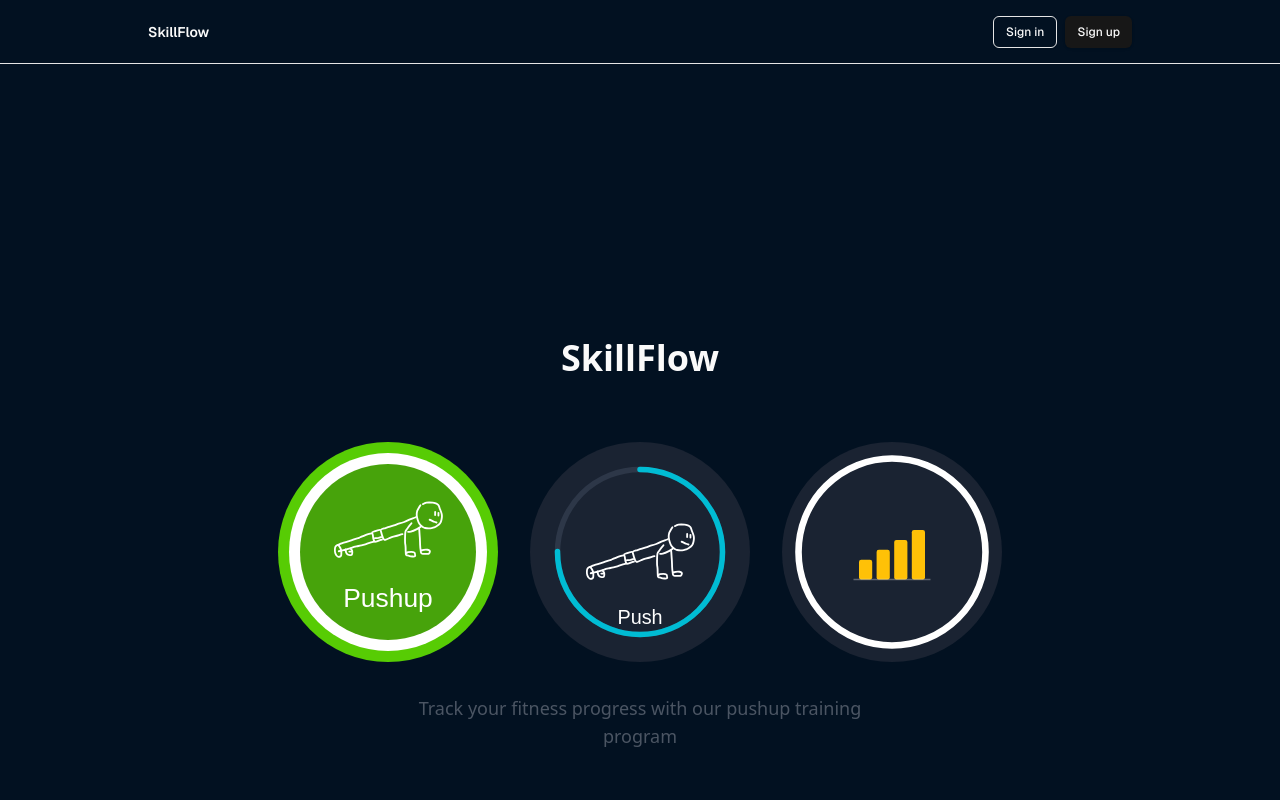
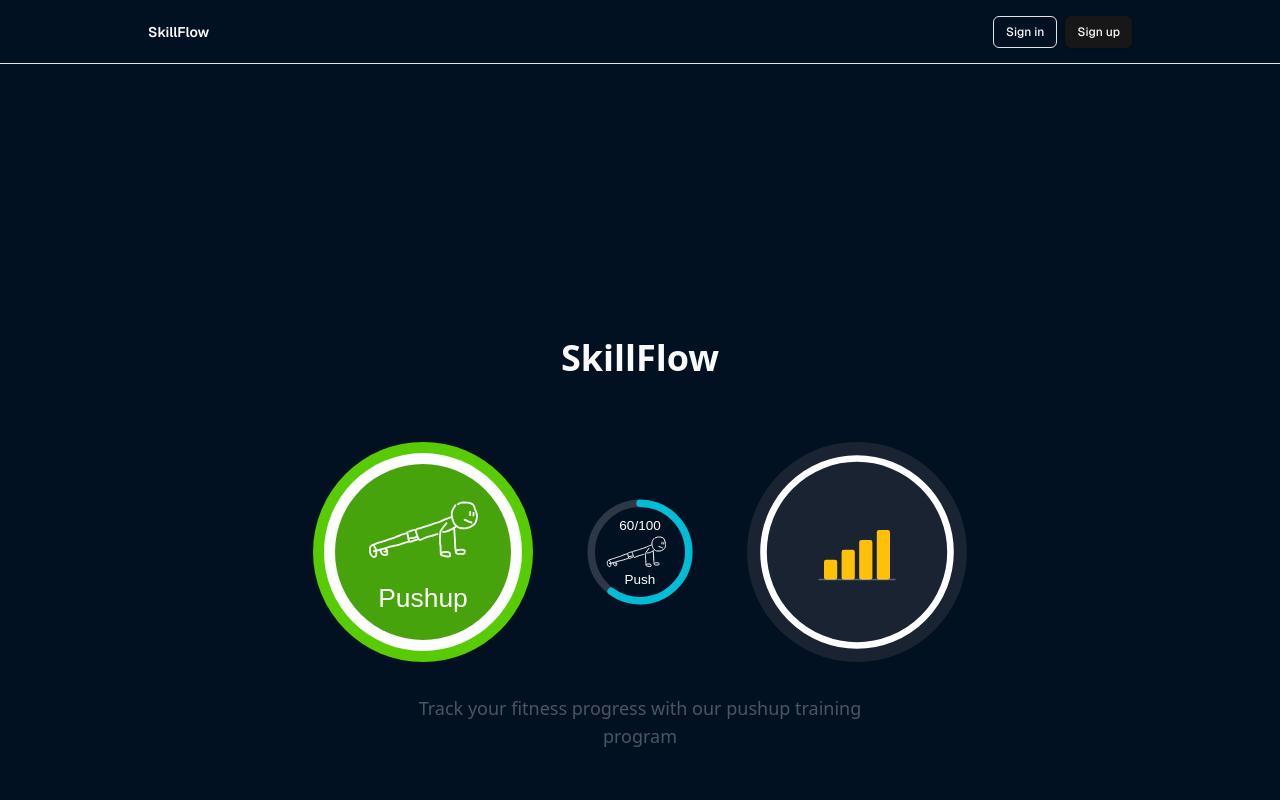
Before and after one commit to egoldin03/SkillFlow, a Next.js app: page / in a window 1280 px wide. Shown: the top 800 px of the page. Built offline with nearby package versions, Linux system fonts and the light colour scheme; no server answers.

Commit message:
updated progress icon

```diff
--- a/app/page.tsx
+++ b/app/page.tsx
@@ -1,8 +1,8 @@
 import { AuthButton } from "@/components/auth-button";
 import { ThemeSwitcher } from "@/components/theme-switcher";
-import { PushProgressIcon } from "@/components/chart/PushProgressIcon";
 import { StatsIcon } from "@/components/chart/StatsIcon";
 import { BaseNode } from "@/components/chart/BaseNode";
+import { BaseProgressIcon } from "@/components/chart/BaseProgressIcon";
 import Link from "next/link";
 
 export default function Home() {
@@ -24,7 +24,7 @@ export default function Home() {
 
             <div className="flex gap-8 items-center flex-wrap justify-center">
               <BaseNode size={220} label="Pushup" image_path="/pushup.svg" />
-              <PushProgressIcon size={220} progress={75} />
+              <BaseProgressIcon size={150} progress={60} label="Push" image_path="/pushup.svg" />
               <StatsIcon size={220} />
             </div>
 
--- a/components/chart/PushProgressIcon.tsx
+++ b/components/chart/BaseProgressIcon.tsx
@@ -1,18 +1,22 @@
 import React from "react";
 
-interface PushProgressIconProps {
+interface BaseProgressIconProps {
   size?: number;
   progress?: number; // Progress value from 0 to 100
   className?: string;
+  image_path?: string;
+  label?: string;
 }
 
-export const PushProgressIcon: React.FC<PushProgressIconProps> = ({
+export const BaseProgressIcon: React.FC<BaseProgressIconProps> = ({
   size = 200,
-  progress = 75, // Default to 75% progress as shown in the image
+  progress = 1, // Default to 75% progress as shown in the image
   className = "",
+  image_path = "",
+  label = "",
 }) => {
   const radius = 85;
-  const strokeWidth = 5;
+  const strokeWidth = 10;
   const normalizedRadius = radius - strokeWidth * 2;
   const circumference = normalizedRadius * 2 * Math.PI;
   const strokeDasharray = `${circumference} ${circumference}`;
@@ -25,9 +29,6 @@ export const PushProgressIcon: React.FC<PushProgressIconProps> = ({
       viewBox="0 0 200 200"
       className={className}
     >
-      {/* Dark background circle */}
-      <circle cx="100" cy="100" r="100" fill="#1a2332" />
-
       {/* Background progress circle (dark) */}
       <circle
         cx="100"
@@ -53,23 +54,35 @@ export const PushProgressIcon: React.FC<PushProgressIconProps> = ({
       />
 
       {/* Pushup stick figure */}
-      {/* Pushup figure from /public/pushup.svg */}
-      <image href="/pushup.svg" x="50" y="50" width="100" height="100" />
+      <image href={image_path} x="55" y="60" width="80" height="80" />
 
-      {/* "Push" text */}
+      {/* label text */}
       <text
         x="100"
-        y="165"
+        y="142"
         textAnchor="middle"
         fill="white"
         fontSize="18"
         fontFamily="Arial, sans-serif"
         fontWeight="500"
       >
-        Push
+        {label}
+      </text>
+
+      {/* progress text */}
+      <text
+        x="100"
+        y="70"
+        textAnchor="middle"
+        fill="white"
+        fontSize="18"
+        fontFamily="Arial, sans-serif"
+        fontWeight="500"
+      >
+        {progress}/100
       </text>
     </svg>
   );
 };
 
-export default PushProgressIcon;
+export default BaseProgressIcon;
```
